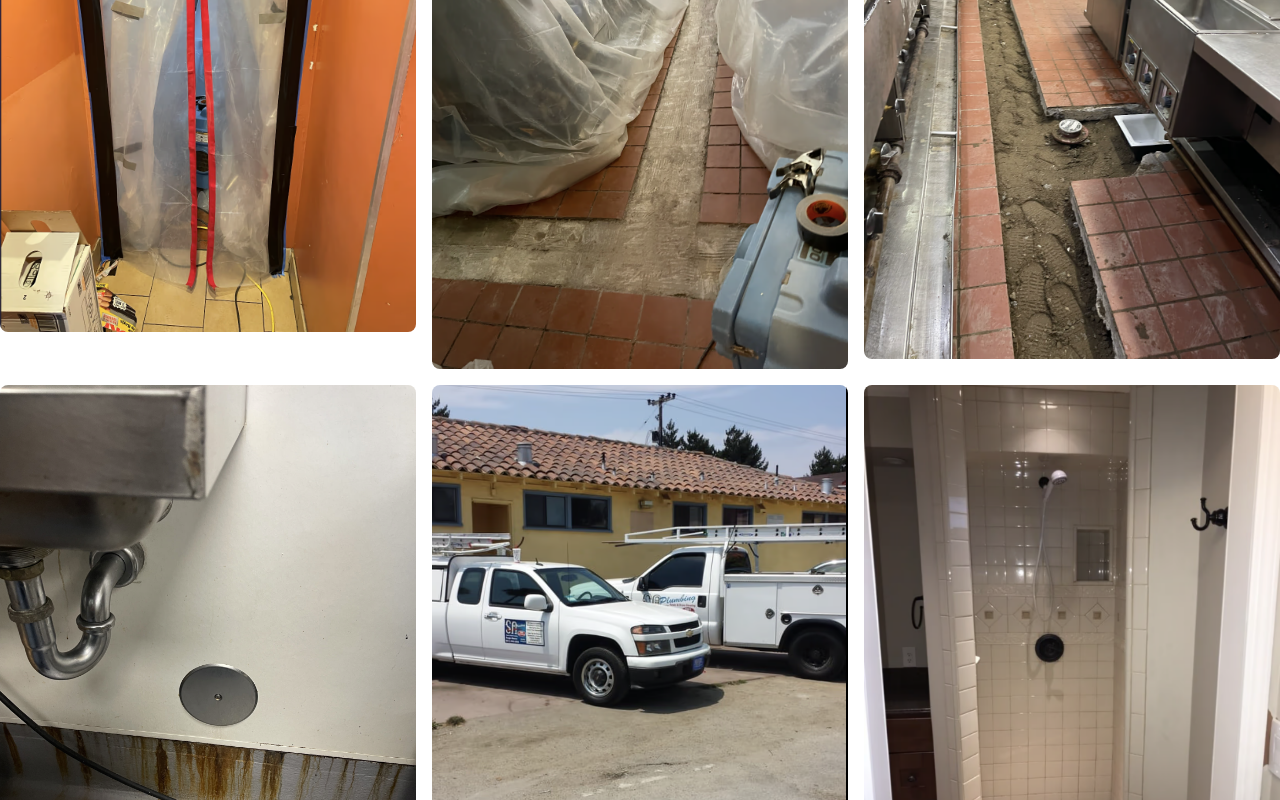
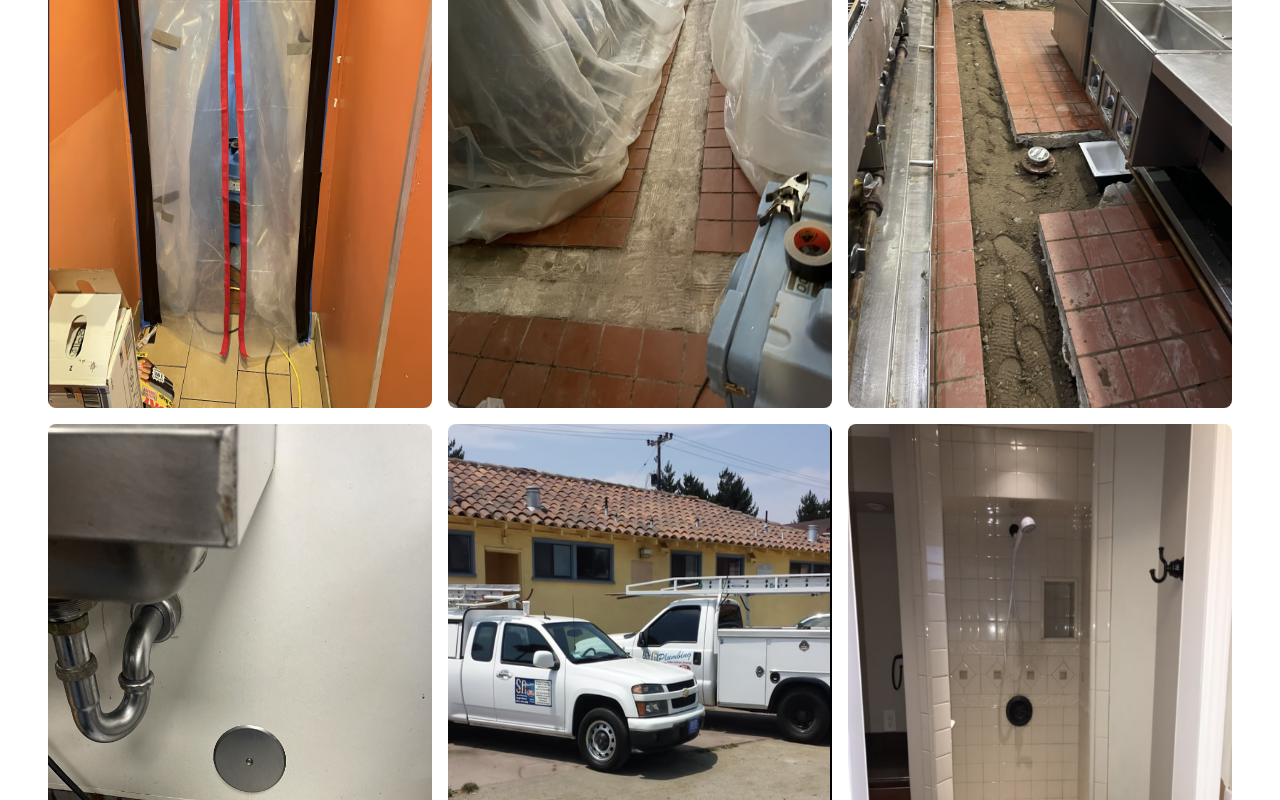
Before and after one commit to Andrewfz831/SaPlumbing-website, a React (Vite) app: page / in a window 1280 px wide. Shown: the part 3514-4314 px from the top of the page. Built offline with nearby package versions, Linux system fonts and the light colour scheme; a web font is replaced by a local one.

Commit message:
bug fixes

```diff
--- a/src/components/OurWork.tsx
+++ b/src/components/OurWork.tsx
@@ -15,31 +15,67 @@ const OurWork = () => {
     <div className="flex justify-center">
       <div className="grid grid-cols-2 md:grid-cols-3 gap-4 max-w-screen-2xl">
         <div>
-          <img className="h-auto max-w-full rounded-lg" src={JobImg1} alt="" />
+          <img
+            className="h-auto md:h-[600px] max-w-96 rounded-lg"
+            src={JobImg1}
+            alt=""
+          />
         </div>
         <div>
-          <img className="h-auto max-w-full rounded-lg" src={JobImg2} alt="" />
+          <img
+            className="h-auto md:h-[600px] max-w-96 rounded-lg"
+            src={JobImg2}
+            alt=""
+          />
         </div>
         <div>
-          <img className="h-auto max-w-full rounded-lg" src={JobImg3} alt="" />
+          <img
+            className="h-auto md:h-[600px] max-w-96 rounded-lg"
+            src={JobImg3}
+            alt=""
+          />
         </div>
         <div>
-          <img className="h-auto max-w-full rounded-lg" src={TestImg1} alt="" />
+          <img
+            className="h-auto md:h-[600px] max-w-96 rounded-lg"
+            src={TestImg1}
+            alt=""
+          />
         </div>
         <div>
-          <img className="h-auto max-w-full rounded-lg" src={TestImg2} alt="" />
+          <img
+            className="h-auto md:h-[600px] max-w-96 rounded-lg"
+            src={TestImg2}
+            alt=""
+          />
         </div>
         <div>
-          <img className="h-auto max-w-full rounded-lg" src={TestImg3} alt="" />
+          <img
+            className="h-auto md:h-[600px] max-w-96 rounded-lg"
+            src={TestImg3}
+            alt=""
+          />
         </div>
         <div>
-          <img className="h-auto max-w-full rounded-lg" src={JobImg5} alt="" />
+          <img
+            className="h-auto md:h-[600px] max-w-96 rounded-lg"
+            src={JobImg5}
+            alt=""
+          />
         </div>
         <div>
-          <img className="h-auto max-w-full rounded-lg" src={JobImg4} alt="" />
+          <img
+            className="h-auto md:h-[600px] max-w-96 rounded-lg"
+            src={JobImg4}
+            alt=""
+          />
         </div>
         <div>
-          <img className="h-auto max-w-full rounded-lg" src={JobImg6} alt="" />
+          <img
+            className="h-auto md:h-[600px] max-w-96 rounded-lg"
+            src={JobImg6}
+            alt=""
+          />
         </div>
         {/* <div>
           <img className="h-auto max-w-full rounded-lg" src={TestImg5} alt="" />
--- a/src/views/about.tsx
+++ b/src/views/about.tsx
@@ -9,7 +9,7 @@ const About = () => {
   return (
     <>
       <Navbar />
-      <div className=" bg-fixed bgImg py-36 flex flex-col justify-center px-10 md:px-28 text-white bg-neutral-800">
+      <div className=" md:bg-fixed bgImg py-36 flex flex-col justify-center px-10 md:px-28 text-white bg-neutral-800">
         <h2 className="flex justify-start py-10 text-4xl md:text-5xl ">
           About Us
         </h2>
--- a/src/views/contact.tsx
+++ b/src/views/contact.tsx
@@ -7,7 +7,7 @@ const Contact = () => {
   return (
     <>
       <Navbar />
-      <div className="bg-fixed bgImg py-36 flex flex-col justify-center px-10 md:px-28 text-white bg-neutral-800">
+      <div className="md:bg-fixed bgImg py-36 flex flex-col justify-center px-10 md:px-28 text-white bg-neutral-800">
         <h2 className="flex justify-start py-10 text-4xl md:text-5xl ">
           Contact Us
         </h2>
--- a/src/views/homePage.tsx
+++ b/src/views/homePage.tsx
@@ -19,7 +19,7 @@ const Homepage = () => {
       <Nav />
       <div id="home" className=" font-newFont overflow-hidden ">
         <div
-          className=" bg-fixed bgImg py-36 flex flex-col justify-center px-10 md:px-28 text-white bg-neutral-800"
+          className=" md:bg-fixed bgImg py-36 flex flex-col justify-center px-10 md:px-28 text-white bg-neutral-800"
           // className=" py-52 flex flex-col justify-center "
           // style={{
           //   backgroundImage: `url(${BackgroundImg})`,
@@ -144,8 +144,8 @@ const Homepage = () => {
           </div>
         </div>
 
-        <div className="flex flex-col items-center max-w-screen-2xl">
-          <h2 className="flex justify-center mt-10 text-4xl md:text-5xl text-neutral-800 font-semibold">
+        <div className="flex flex-col items-center ">
+          <h2 className="flex justify-center mt-10 text-4xl md:text-5xl text-neutral-800 font-semibold text-center">
             Numbers Speak
           </h2>
           <p className="m-10 text-center text-lg max-w-2xl text-gray-500">
--- a/src/views/servicesView.tsx
+++ b/src/views/servicesView.tsx
@@ -20,7 +20,7 @@ const ServicesView = () => {
     <>
       <Navbar />
 
-      <div className="bg-fixed bgImg py-36 flex flex-col justify-center px-10 md:px-28 text-white bg-neutral-800">
+      <div className="md:bg-fixed bgImg py-36 flex flex-col justify-center px-10 md:px-28 text-white bg-neutral-800">
         <h2 className="flex justify-start py-10 text-4xl md:text-5xl ">
           Our Services
         </h2>
```
